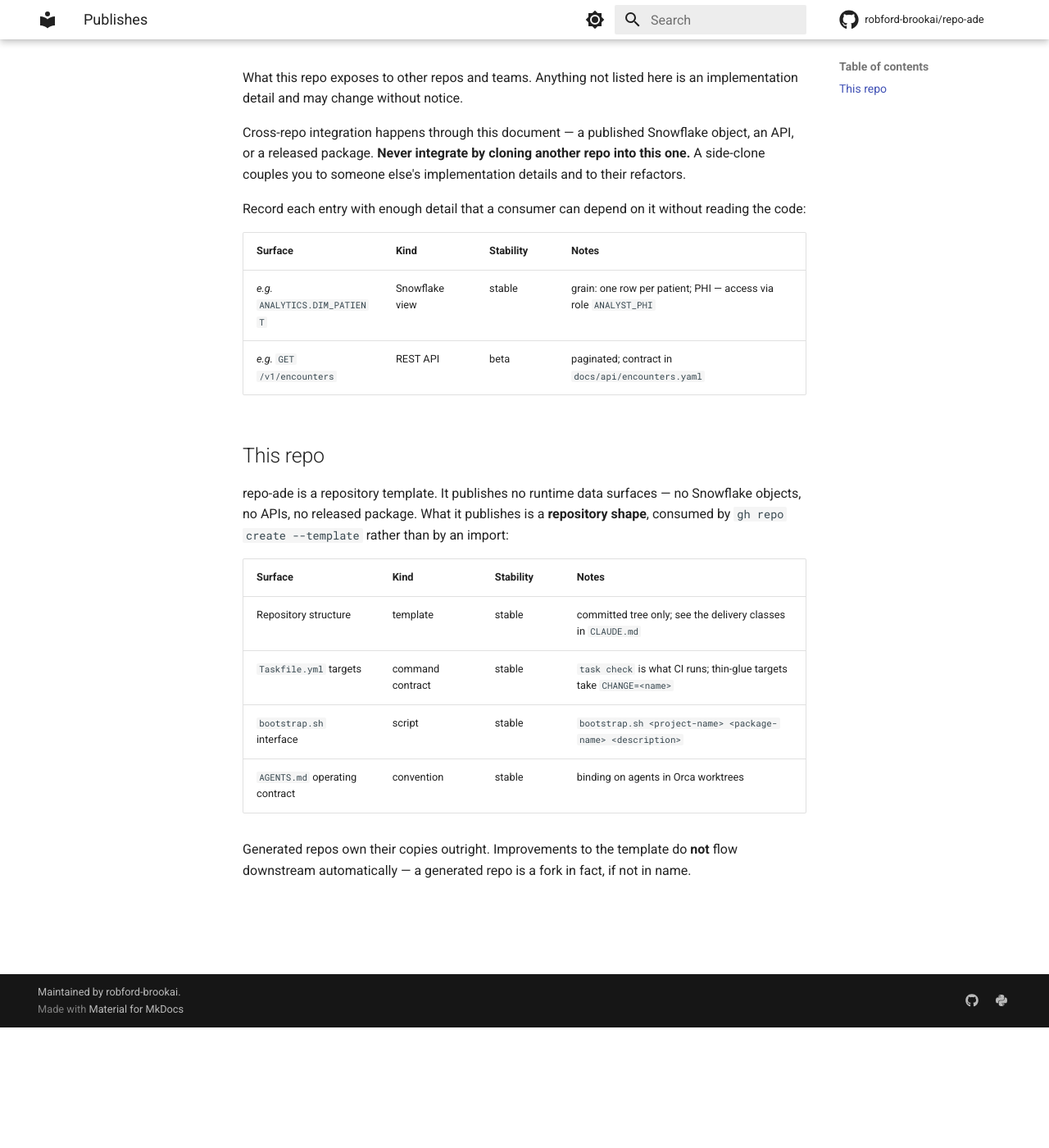
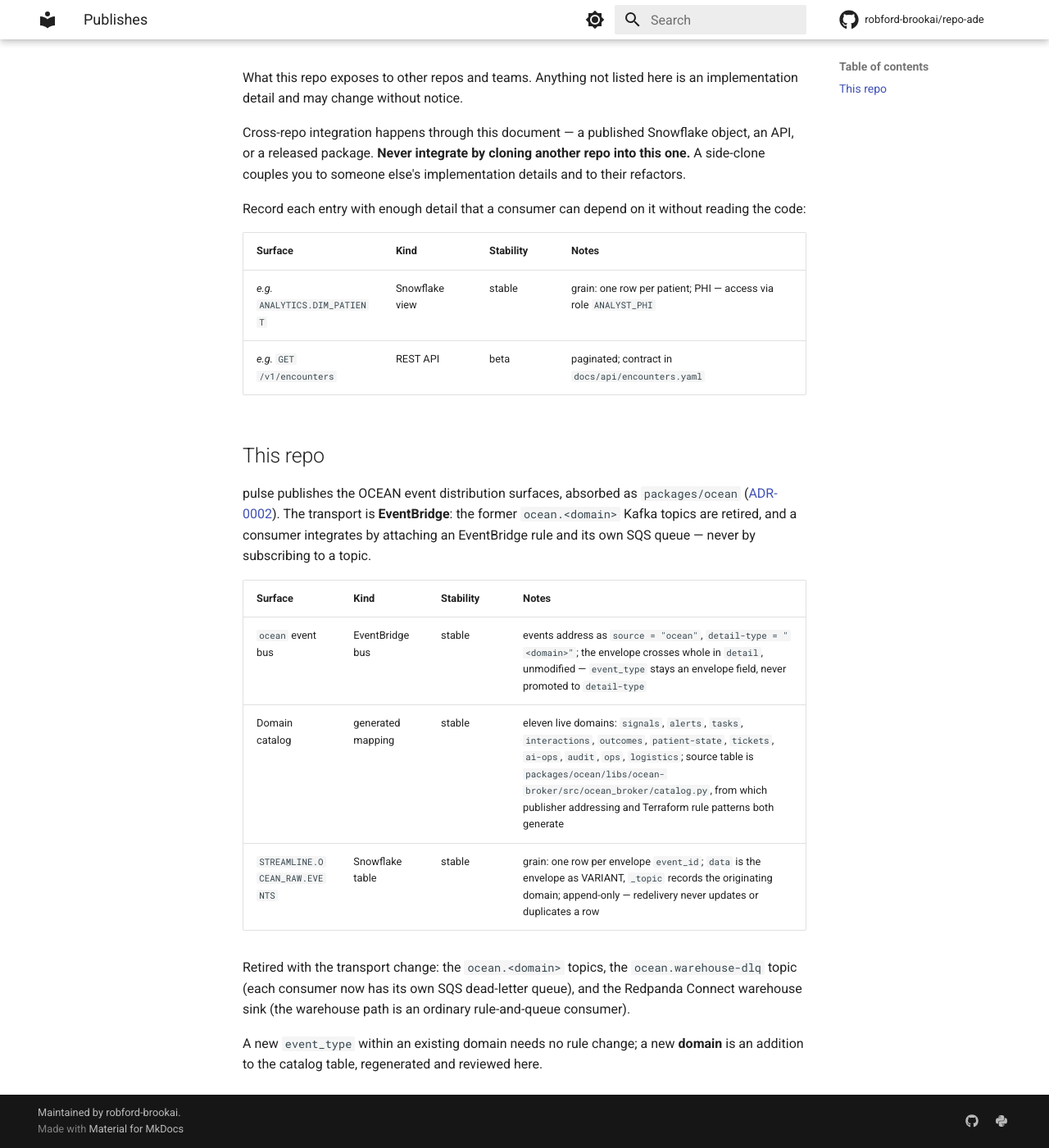
Before and after one commit to robford-brookai/pulse, an MkDocs documentation site: the page built from docs/contracts/publishes.md, in a window 1280 px wide and 1400 px high, scrolled down 147 px. Shown: the whole window at 82% size. Built offline with MkDocs 1.6.1 and Material for MkDocs 9.7.7, drawn with Linux system fonts in a browser that asks for light colours; comment, search, counter and statistics services are not loaded.

Commit message:
docs: record the OCEAN absorption as ADR-0002; contracts reflect the EventBridge transport (10.1, DNA-775)
Co-Authored-By: Claude Fable 5 <noreply@anthropic.com>
Claude-Session: https://claude.ai/code/session_019WGTVP5A6wWJQxjwT78vZx

```diff
--- a/docs/contracts/publishes.md
+++ b/docs/contracts/publishes.md
@@ -16,16 +16,20 @@ Record each entry with enough detail that a consumer can depend on it without re
 
 ## This repo
 
-repo-ade is a repository template. It publishes no runtime data surfaces — no Snowflake objects,
-no APIs, no released package. What it publishes is a **repository shape**, consumed by
-`gh repo create --template` rather than by an import:
+pulse publishes the OCEAN event distribution surfaces, absorbed as `packages/ocean`
+([ADR-0002](../adr/ADR-0002-ocean-absorption-and-eventbridge-transport.md)). The transport is
+**EventBridge**: the former `ocean.<domain>` Kafka topics are retired, and a consumer integrates
+by attaching an EventBridge rule and its own SQS queue — never by subscribing to a topic.
 
 | Surface | Kind | Stability | Notes |
 |---|---|---|---|
-| Repository structure | template | stable | committed tree only; see the delivery classes in `CLAUDE.md` |
-| `Taskfile.yml` targets | command contract | stable | `task check` is what CI runs; thin-glue targets take `CHANGE=<name>` |
-| `bootstrap.sh` interface | script | stable | `bootstrap.sh <project-name> <package-name> <description>` |
-| `AGENTS.md` operating contract | convention | stable | binding on agents in Orca worktrees |
+| `ocean` event bus | EventBridge bus | stable | events address as `source = "ocean"`, `detail-type = "<domain>"`; the envelope crosses whole in `detail`, unmodified — `event_type` stays an envelope field, never promoted to `detail-type` |
+| Domain catalog | generated mapping | stable | eleven live domains: `signals`, `alerts`, `tasks`, `interactions`, `outcomes`, `patient-state`, `tickets`, `ai-ops`, `audit`, `ops`, `logistics`; source table is `packages/ocean/libs/ocean-broker/src/ocean_broker/catalog.py`, from which publisher addressing and Terraform rule patterns both generate |
+| `STREAMLINE.OCEAN_RAW.EVENTS` | Snowflake table | stable | grain: one row per envelope `event_id`; `data` is the envelope as VARIANT, `_topic` records the originating domain; append-only — redelivery never updates or duplicates a row |
 
-Generated repos own their copies outright. Improvements to the template do **not** flow
-downstream automatically — a generated repo is a fork in fact, if not in name.
+Retired with the transport change: the `ocean.<domain>` topics, the `ocean.warehouse-dlq` topic
+(each consumer now has its own SQS dead-letter queue), and the Redpanda Connect warehouse sink
+(the warehouse path is an ordinary rule-and-queue consumer).
+
+A new `event_type` within an existing domain needs no rule change; a new **domain** is an
+addition to the catalog table, regenerated and reviewed here.
```
Also changed, not shown: docs/adr/ADR-0002-ocean-absorption-and-eventbridge-transport.md (added, +98 -0 lines), docs/contracts/consumes.md (+20 -2 lines).
